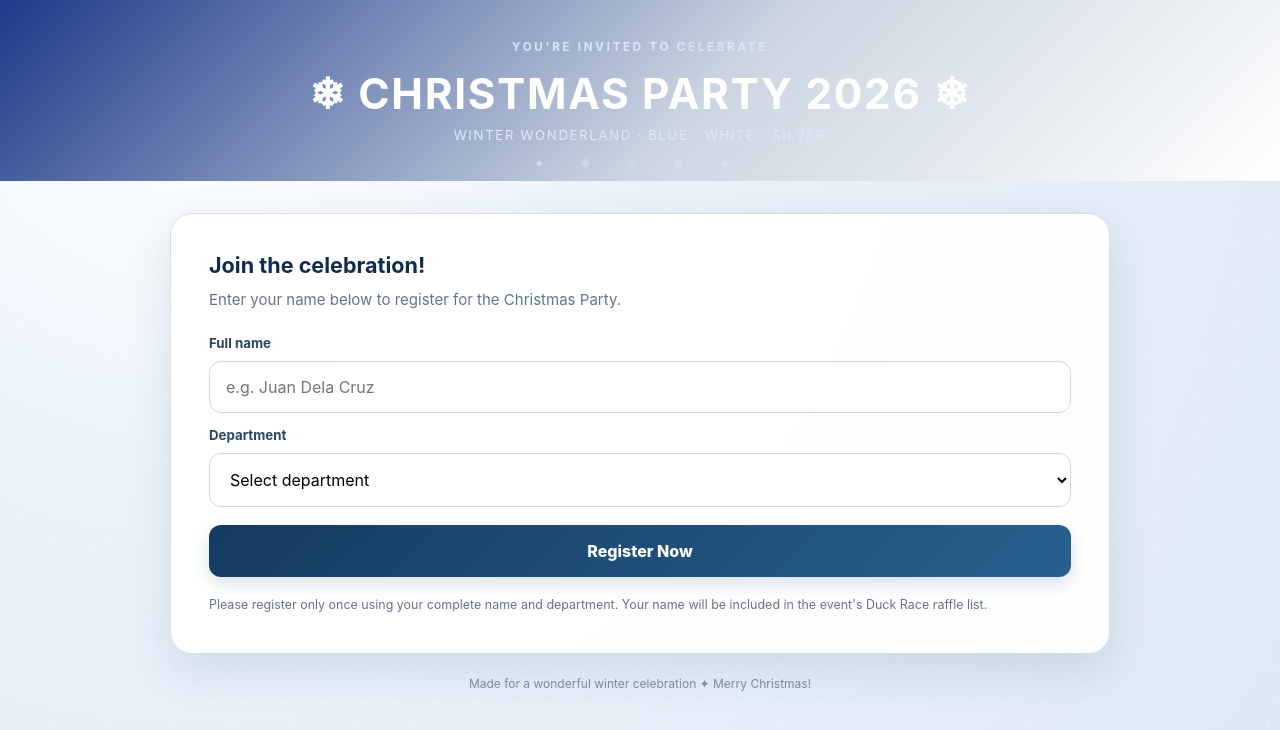
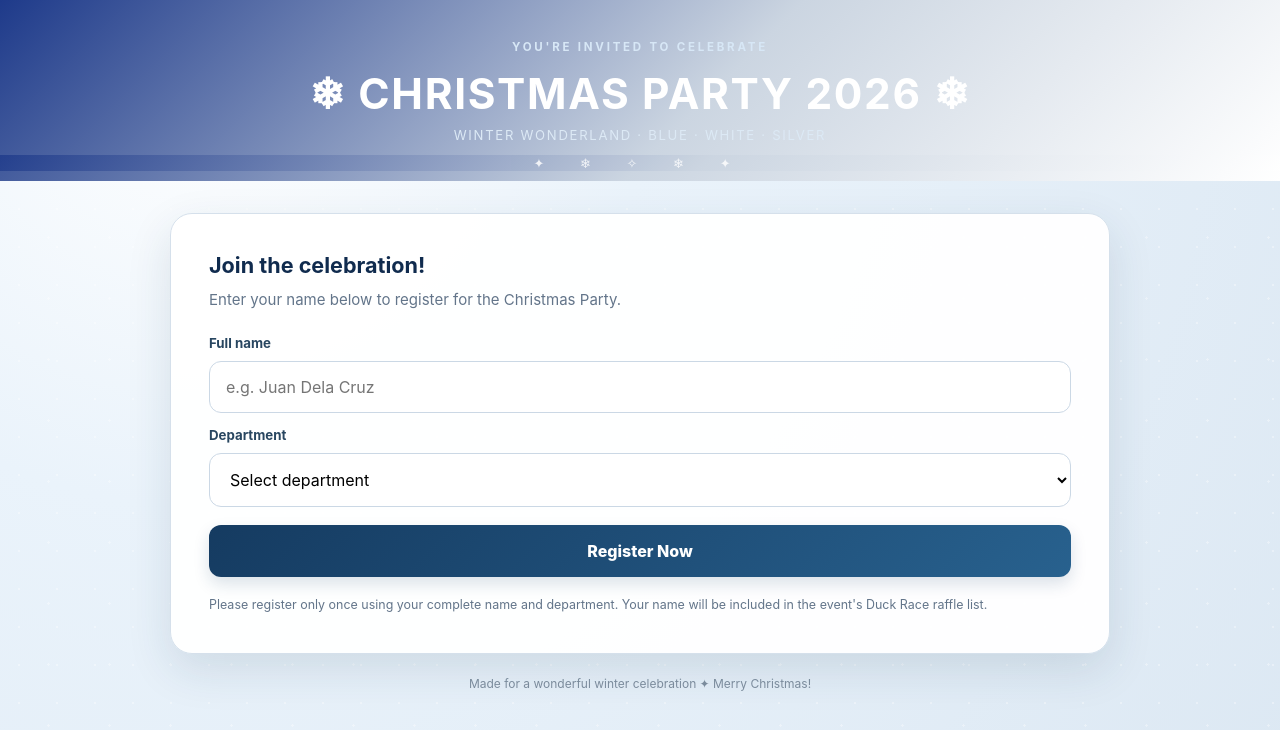
Before and after one commit to eggywaps/Registration-Form, a plain HTML site: page index.html in a window 1280 px wide. Drawn offline with Linux system fonts and the light colour scheme.

Commit message:
Restore styles.css with original content

```diff
--- a/styles.css
+++ b/styles.css
@@ -54,7 +54,7 @@ header:after {
   left:0;
   right:0;
   bottom:10px;
-  color:#d9e8f5;
+  background: linear-gradient(135deg, #1e3a8a 0%, #cbd5e1 55%, #ffffff 100%);
   letter-spacing:16px;
   font-size:13px;
   opacity:.8;
```
